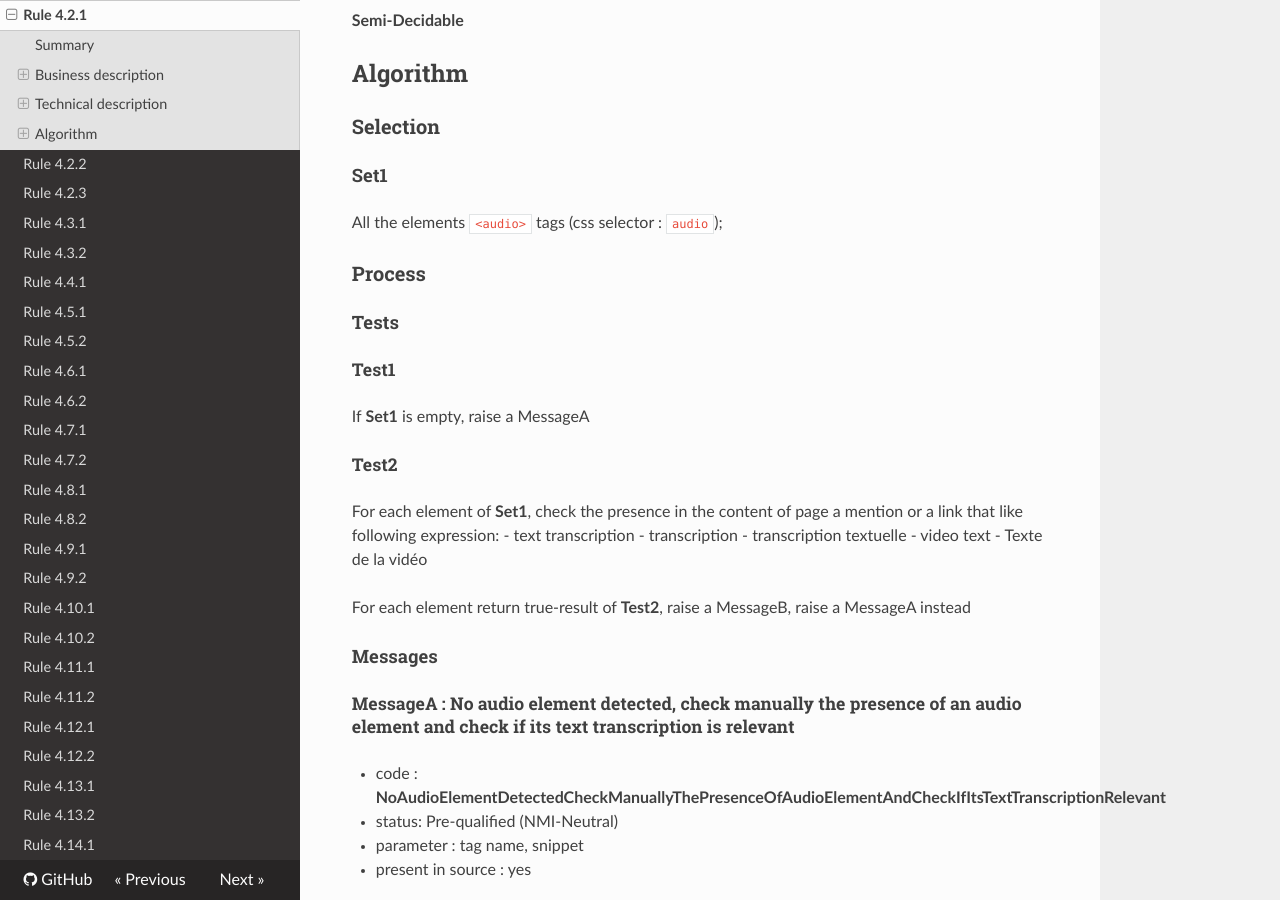
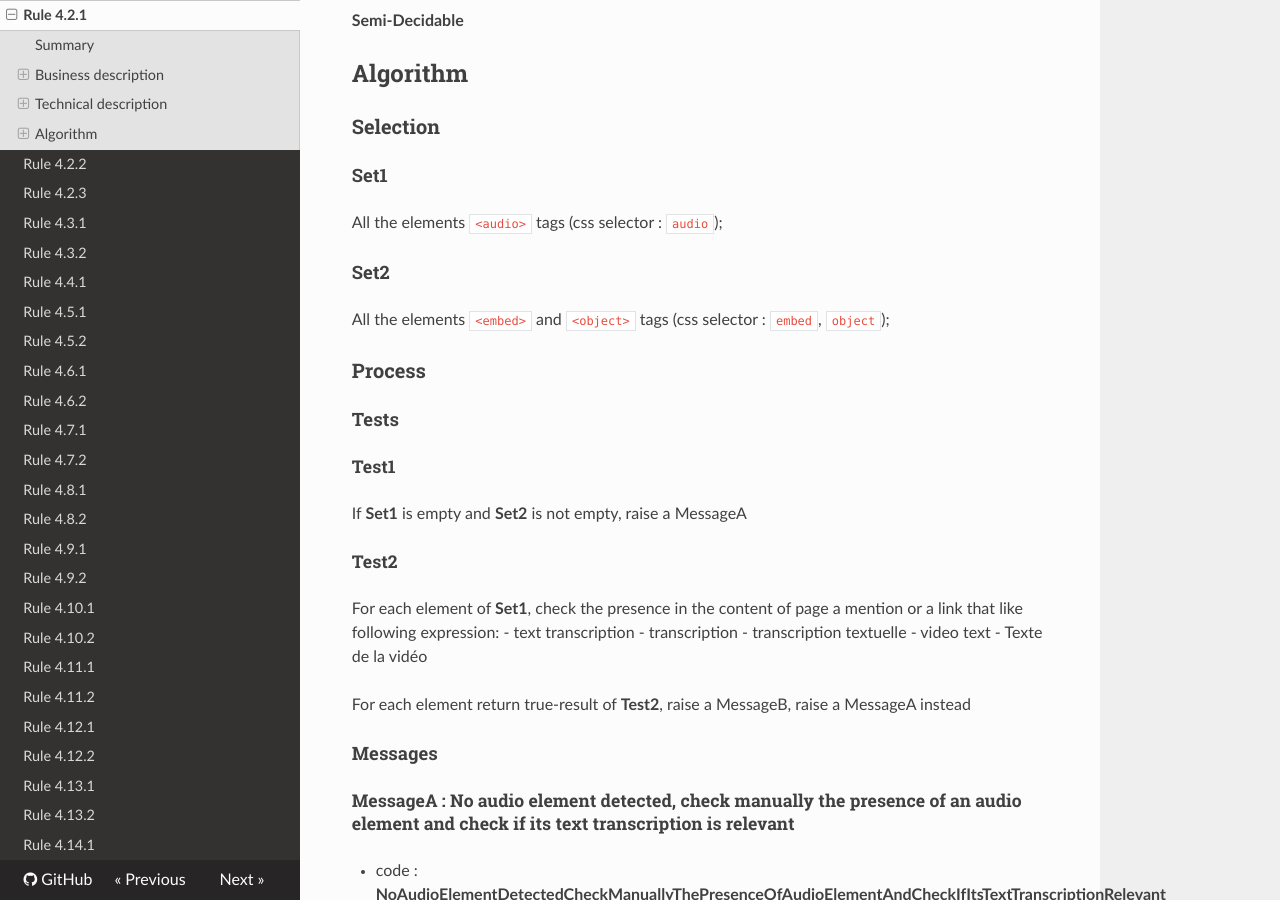
Before and after one commit to Tanaguru/RGAA3-2016, an MkDocs documentation site: the page built from docs/Rule-4-2-1.md, in a window 1280 px wide and 900 px high, scrolled down 883 px. Built offline with MkDocs 1.6.1, drawn with Linux system fonts in a browser that asks for light colours; nearby versions of some CDN libraries; old or Windows-style settings are respelled for this version of MkDocs; some of the changed text lies outside the part shown.

Commit message:
Update sample criterion 4.2

```diff
--- a/docs/Rule-4-2-1.md
+++ b/docs/Rule-4-2-1.md
@@ -38,13 +38,17 @@ Pour chaque <a href="http://references.modernisation.gouv.fr/rgaa/glossaire.html
 
 All the elements `<audio>` tags (css selector : `audio`);
 
+#### Set2
+
+All the elements `<embed>` and `<object>` tags (css selector : `embed`, `object`);
+
 ### Process
 
 #### Tests
 
 ##### Test1
 
-If **Set1** is empty, raise a MessageA
+If **Set1** is empty and **Set2** is not empty, raise a MessageA
 
 ##### Test2
 
@@ -88,6 +92,10 @@ For each element return true-result of **Test2**, raise a MessageB, raise a Mess
 
 ### Analysis
 
+#### Not Applicable
+
+if no media element is present in the page (**Set1** and **Set2** is empty)
+
 #### Pre-qualified
 
 In all cases
```
Also changed, not shown: docs/Rule-4-2-2.md (+9 -1 lines), docs/Rule-4-2-3.md (+9 -1 lines).
